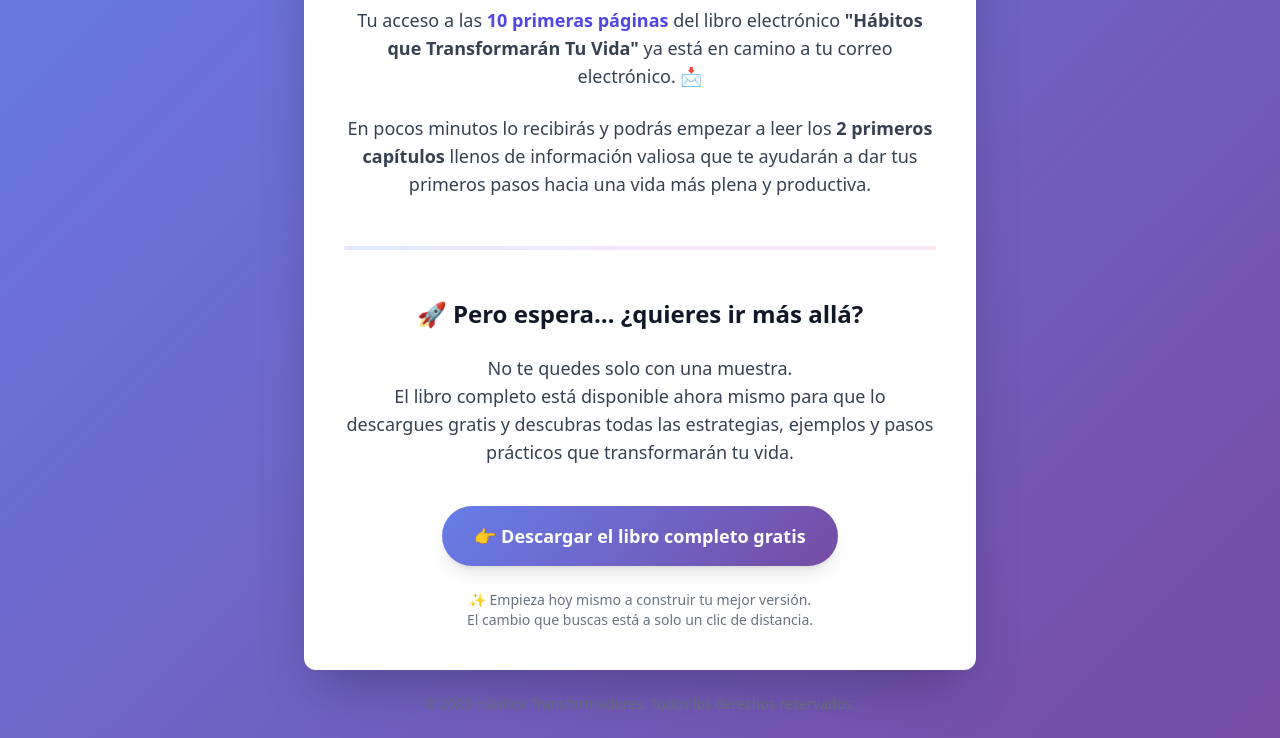
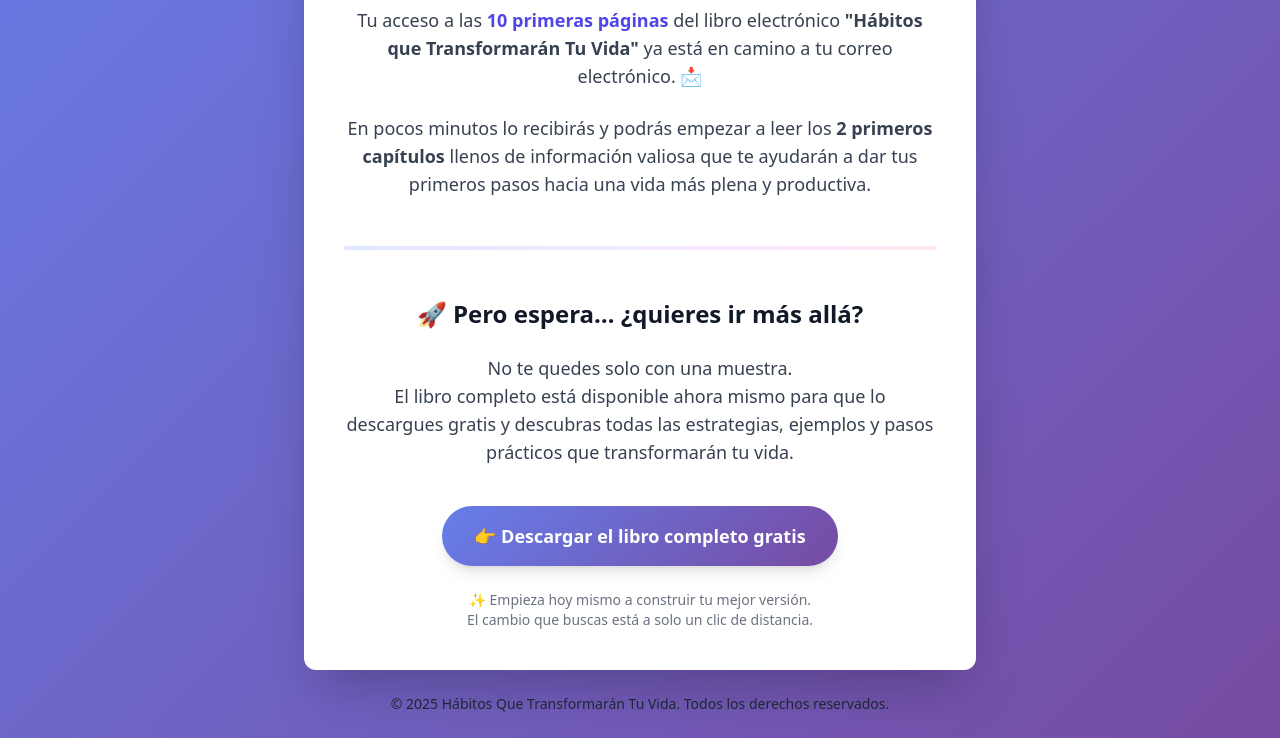
Before and after one commit to habitosquetransformarantuvida/habitosquetransformarantuvida.github.io, a plain HTML site: page gracias/index.html in a window 1280 px wide. Shown: the part 286-1024 px from the top of the page. Drawn offline with nearby package versions, Linux system fonts and the light colour scheme.

Commit message:
Update index.html

```diff
--- a/gracias/index.html
+++ b/gracias/index.html
@@ -67,7 +67,7 @@
                         </p>
 
                         <div class="pt-4">
-                            <a href="#" class="btn-gradient text-white font-bold py-4 px-8 rounded-full inline-block text-lg shadow-lg">
+                            <a href="https://habitosquetransformarantuvida.github.io/" class="btn-gradient text-white font-bold py-4 px-8 rounded-full inline-block text-lg shadow-lg">
                                 👉 Descargar el libro completo gratis
                             </a>
                         </div>
@@ -82,8 +82,8 @@
         </main>
 
         <!-- Footer -->
-        <footer class="py-6 px-4 sm:px-6 lg:px-8 text-center text-gray-500 text-sm">
-            <p>© 2023 Hábitos Transformadores. Todos los derechos reservados.</p>
+        <footer class="py-6 px-4 sm:px-6 lg:px-8 text-center text-white-500 text-sm">
+            <p>© 2025 Hábitos Que Transformarán Tu Vida. Todos los derechos reservados.</p>
         </footer>
     </div>
 
@@ -96,4 +96,5 @@
         feather.replace();
     </script>
 </body>
+
 </html>
```
